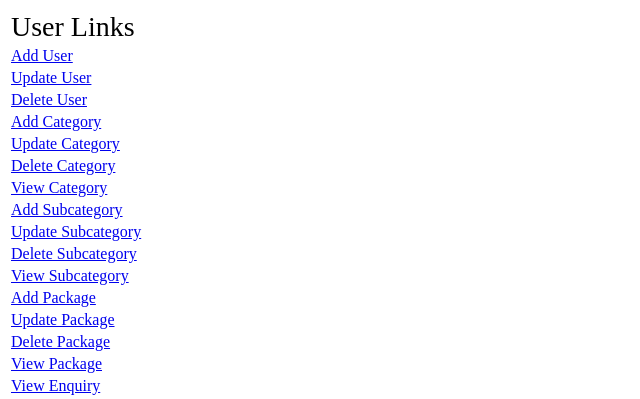
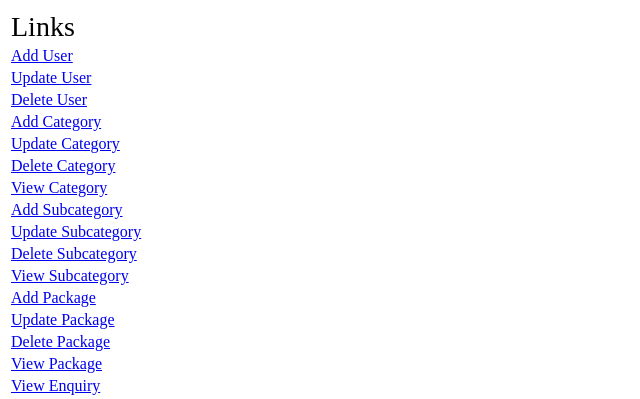
Before and after one commit to NSChahna/travelweb, a PHP site: page /Admin/left.php in a window 1280 px wide. Shown: the top 399 px of the page, without its empty margins (0-640 px from the left). Run offline with PHP 8.4, Linux system fonts and the light colour scheme; a user stored in the database is signed in.

Commit message:
changed to links

```diff
--- a/Admin/left.php
+++ b/Admin/left.php
@@ -9,7 +9,7 @@
 
 <body>
 <table style="width:100%">
-<tr><td style="font-size:28px">User Links</td></tr>
+<tr><td style="font-size:28px">Links</td></tr>
 
 <?php if($_SESSION["usertype"]=="Admin")
 {?>
```
